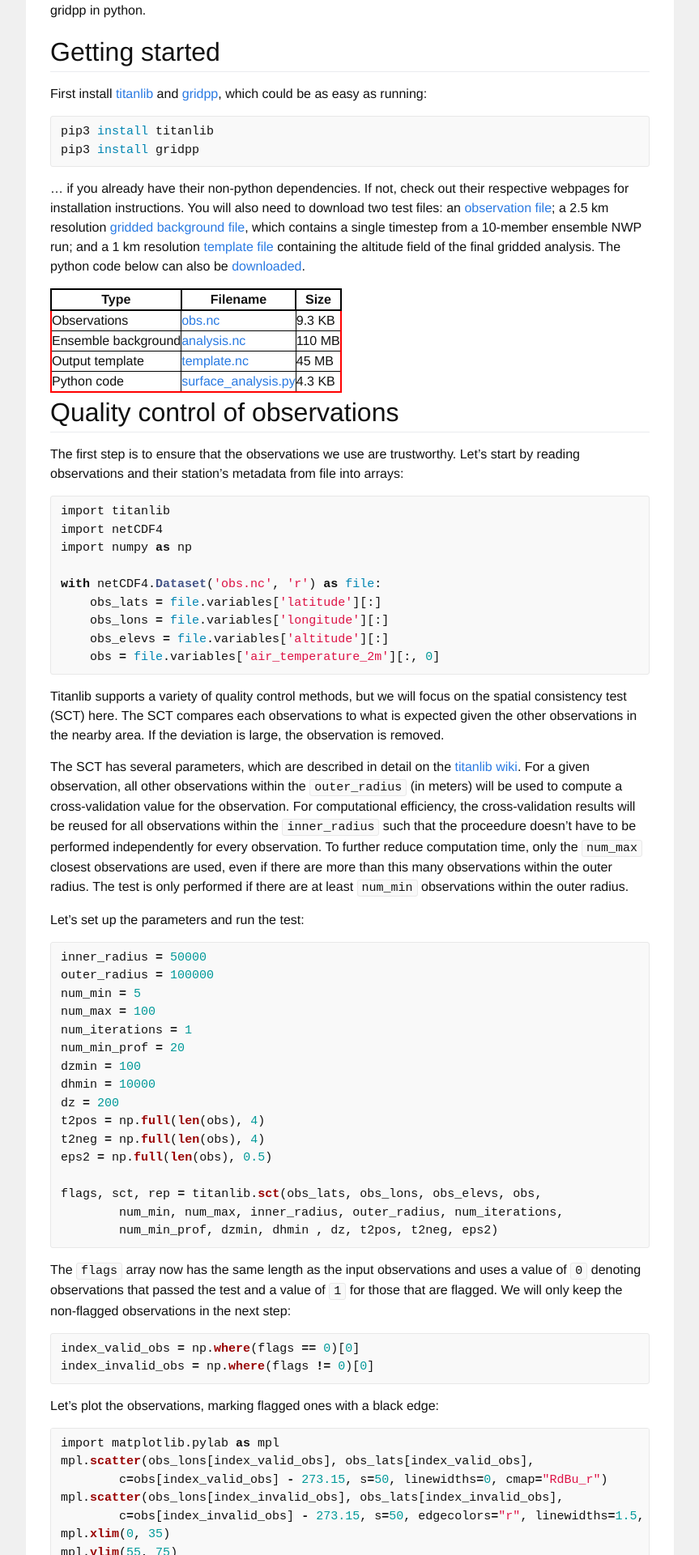
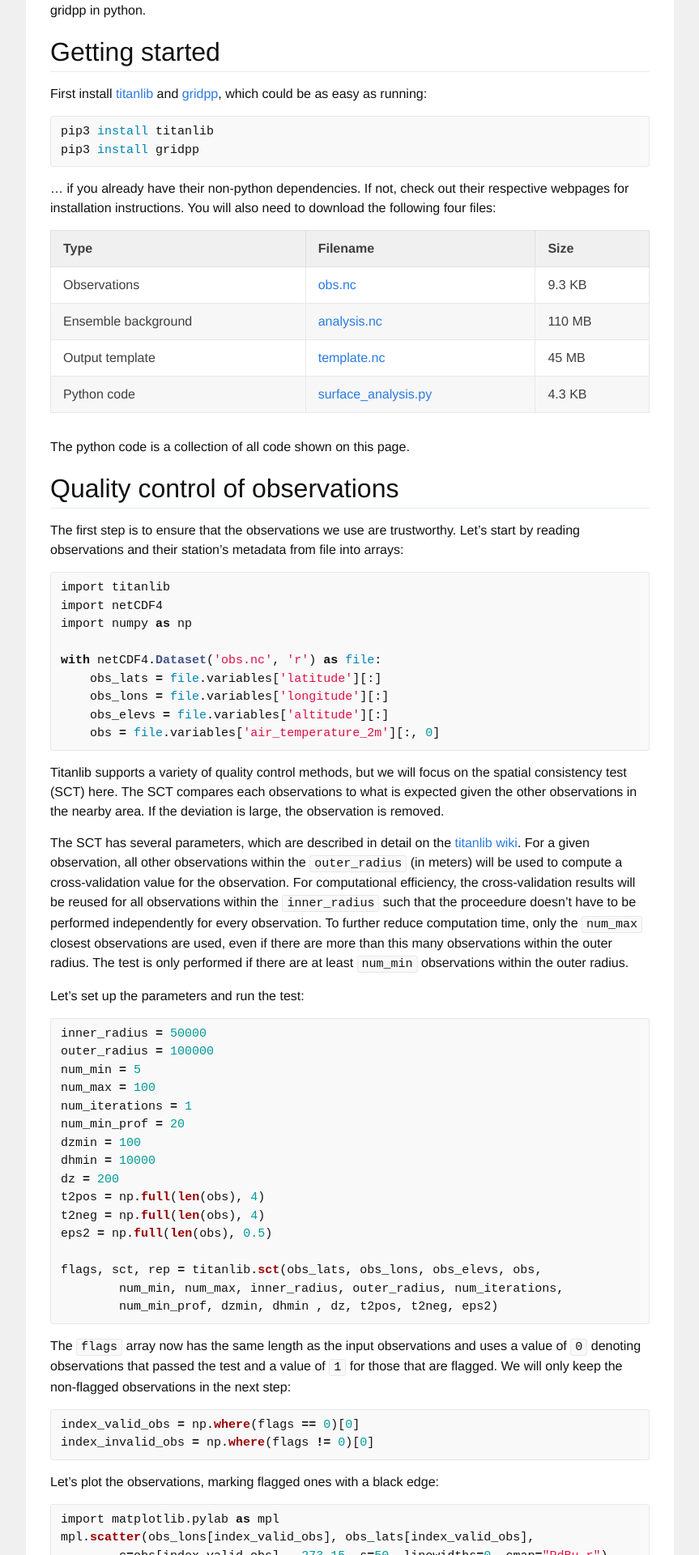
Before and after one commit to tnipen/tnipen.github.io, a Jekyll site: the page built from _posts/2020-06-15-titanlib-gridpp.markdown, in a window 1280 px wide. Shown: the part 517-2437 px from the top of the page at 81% size, without its empty margins (208-1071 px from the left). Built offline with Jekyll 4.4.1, drawn with Linux system fonts in a browser that asks for light colours.

Commit message:
New table

```diff
--- a/_posts/2020-06-15-titanlib-gridpp.markdown
+++ b/_posts/2020-06-15-titanlib-gridpp.markdown
@@ -32,12 +32,7 @@ pip3 install gridpp
 {% endhighlight %}
 
 ... if you already have their non-python dependencies. If not, check out their respective webpages for
-installation instructions. You will also need to download two test files: an [observation
-file](https://thredds.met.no//thredds/fileServer/metusers/thomasn/gridpp/obs.nc); a 2.5 km resolution
-[gridded background file](https://thredds.met.no//thredds/fileServer/metusers/thomasn/gridpp/analysis.nc),
-which contains a single timestep from a 10-member ensemble NWP run; and a 1 km resolution [template
-file](https://thredds.met.no//thredds/fileServer/metusers/thomasn/gridpp/template.nc) containing the altitude
-field of the final gridded analysis. The python code below can also be [downloaded]({{ site.url }}/assets/scripts/surface_analysis.py).
+installation instructions. You will also need to download the following four files:
 
 Type | Filename | Size
 --- | --- |---
@@ -45,6 +40,8 @@ Observations | [obs.nc](https://thredds.met.no//thredds/fileServer/metusers/thom
 Ensemble background | [analysis.nc](https://thredds.met.no//thredds/fileServer/metusers/thomasn/gridpp/analysis.nc) | 110 MB
 Output template | [template.nc](https://thredds.met.no//thredds/fileServer/metusers/thomasn/gridpp/template.nc) | 45 MB
 Python code | [surface_analysis.py]({{ site.url }}/assets/scripts/surface_analysis.py) | 4.3 KB
+
+The python code is a collection of all code shown on this page.
 
 ## Quality control of observations
 
--- a/_sass/_base.scss
+++ b/_sass/_base.scss
@@ -1,3 +1,18 @@
+$brand-color:           #828282 !default;
+$brand-color-light:     lighten($brand-color, 40%) !default;
+$brand-color-dark:      darken($brand-color, 25%) !default;
+$table-text-align: left !default;
+
+$border-color-01:       $grey-color-light !default;
+$border-color-02:       lighten($grey-color, 35%) !default;
+$border-color-03:       $grey-color-dark !default;
+
+$table-text-color:      lighten($text-color, 18%) !default;
+$table-zebra-color:     lighten($grey-color, 46%) !default;
+$table-header-bg-color: lighten($grey-color, 43%) !default;
+$table-header-border:   lighten($grey-color, 37%) !default;
+$table-border-color:    $border-color-01 !default;
+
 /**
  * Reset some basic elements
  */
@@ -209,20 +224,36 @@ pre {
     }
 }
 
+/**
+ * Tables
+ */
 table {
+  margin-bottom: $spacing-unit;
+  width: 100%;
+  text-align: $table-text-align;
+  color: $table-text-color;
   border-collapse: collapse;
-  border-spacing: 0;
-      border:2px solid #ff0000;
+  border: 1px solid $table-border-color;
+  tr {
+    &:nth-child(even) {
+      background-color: $table-zebra-color;
+    }
+  }
+  th, td {
+    padding: ($spacing-unit / 3) ($spacing-unit / 2);
+  }
+  th {
+    background-color: $table-header-bg-color;
+    border: 1px solid $table-header-border;
+  }
+  td {
+    border: 1px solid $table-border-color;
+  }
 
+  @include media-query($on-laptop) {
+    display: block;
+    overflow-x: auto;
+    -webkit-overflow-scrolling: touch;
+            -ms-overflow-style: -ms-autohiding-scrollbar;
+  }
 }
-
-td {
-
-  padding: 0;
-      border:1px solid #000000;
-  }
-th {
-  padding: 0;
-      border:2px solid #000000;
-
-}
```
